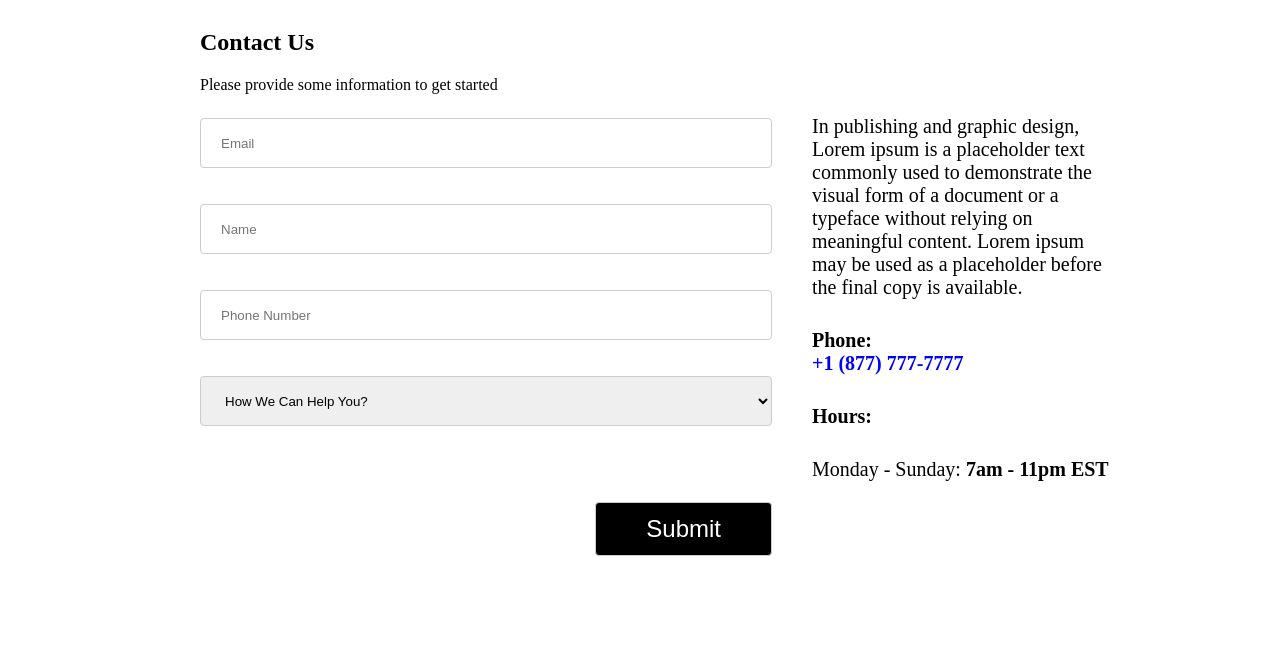
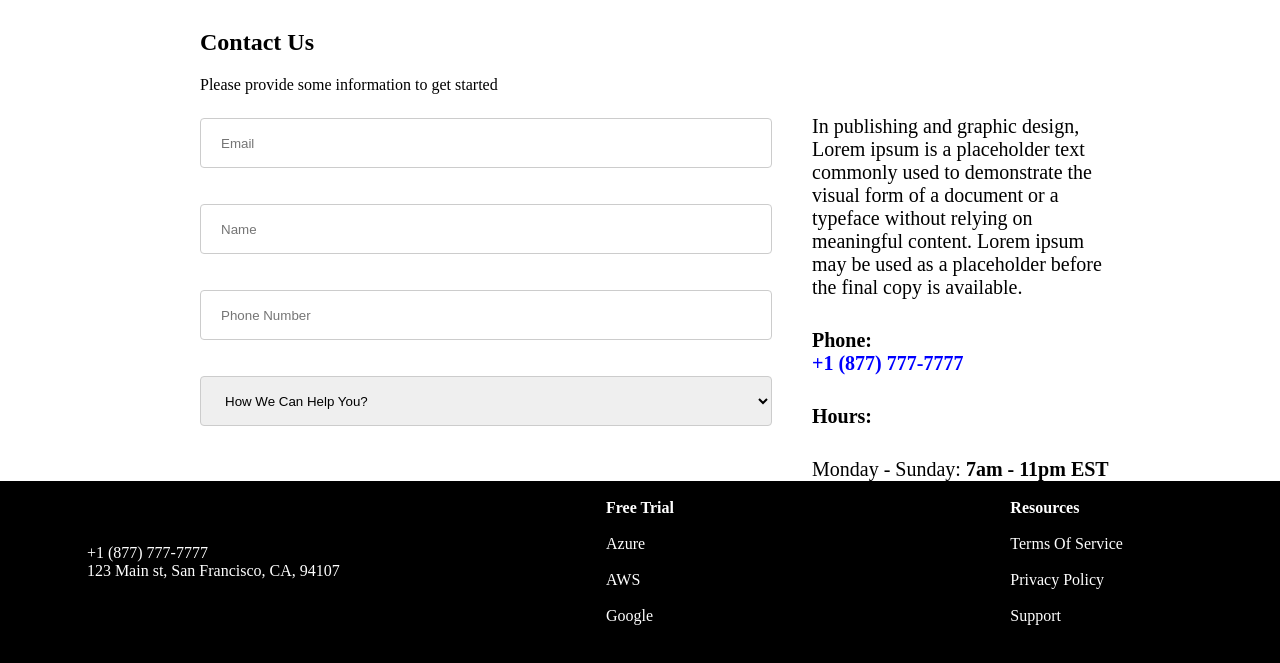
Before and after one commit to KevinR777/react-i-app, a Gatsby site: page /contact in a window 1280 px wide. Shown: the part 119-782 px from the top of the page. Built offline with nearby package versions, Linux system fonts and the light colour scheme; Gatsby itself is replaced by a stand-in of ours.

Commit message:
Adding Footer

```diff
--- /dev/null
+++ b/src/components/footer/footer.jsx
@@ -0,0 +1,33 @@
+import React from "react";
+import "./footer.styles.css";
+
+const Footer = () => {
+  return (
+    <div id="footer" className="footer">
+      <div id="footer-content" className="footer-content">
+        <div id="footer-column-1" className="footer-column">
+          <br />
+          +1 (877) 777-7777
+          <br />
+          123 Main st, San Francisco, CA, 94107
+        </div>
+        <div id="footer-column-2" className="footer-column">
+          <br />
+          <b>Free Trial</b> <br /> <br />
+          Azure <br /> <br />
+          AWS <br /> <br />
+          Google
+        </div>
+        <div id="footer-column-3" className="footer-column">
+          <br />
+          <b>Resources</b> <br /> <br />
+          Terms Of Service <br /> <br />
+          Privacy Policy <br /> <br />
+          Support
+        </div>
+      </div>
+    </div>
+  );
+};
+
+export default Footer;
--- /dev/null
+++ b/src/components/footer/footer.styles.css
@@ -0,0 +1,17 @@
+
+.footer {
+    background-color: black;
+    color: white;
+    position: absolute;
+    bottom: 0;
+    right: 0;
+    left: 0;
+    height: 200px;
+}
+
+.footer-content {
+    display: grid;
+    grid-template-columns: 1fr 1fr 1fr;
+    justify-items: center;
+    align-items: center;
+}
--- a/src/containers/contact/contact-container.jsx
+++ b/src/containers/contact/contact-container.jsx
@@ -4,6 +4,7 @@ import Form from "../../components/form/form";
 import ContactInfo from "../../components/contact-info/contact-info";
 import { useToggle } from "../../hooks/use-toggle";
 import "./contact-container.styles.css";
+import Footer from "../../components/footer/footer";
 
 const ContactContainer = () => {
   const { toggle, switchToggle } = useToggle(true);
@@ -32,6 +33,7 @@ const ContactContainer = () => {
           Thank You! Form Submitted Successfully!
         </h1>
       )}
+      <Footer />
     </div>
   );
 };
--- a/src/pages/index.js
+++ b/src/pages/index.js
@@ -3,7 +3,7 @@ import * as React from "react"
 const IndexPage = () => {
   return (
     <main>
-      Hello World
+     Please go to the /contact route :)
     </main>
   )
 }
```
